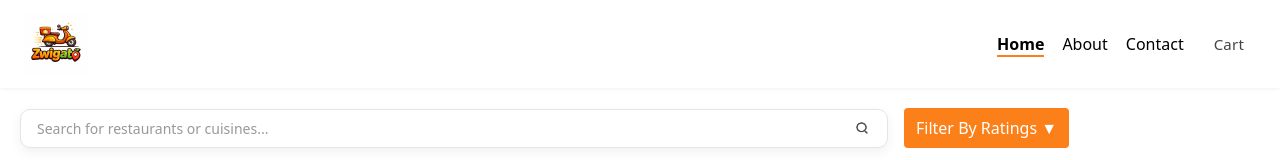
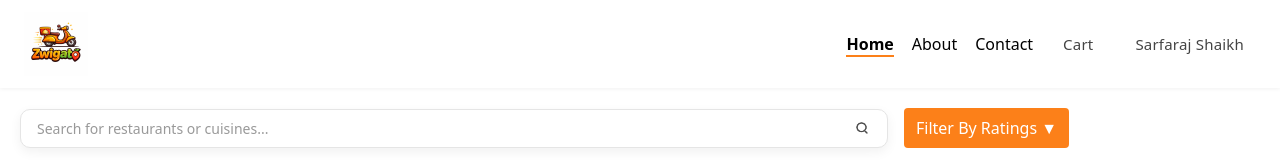
Before and after one commit to iamsrshaikh/zwigato, a React (Create React App) app: page / in a window 1280 px wide. Shown: the top 160 px of the page. Built offline with nearby package versions, Linux system fonts and the light colour scheme; no server answers.

Commit message:
added context

```diff
--- a/package.json
+++ b/package.json
@@ -11,6 +11,7 @@
     "react-dom": "^19.2.3",
     "react-router-dom": "^7.12.0",
     "react-scripts": "5.0.1",
+    "typescript": "^6.0.3",
     "web-vitals": "^2.1.4"
   },
   "scripts": {
--- a/src/App.js
+++ b/src/App.js
@@ -1,10 +1,11 @@
-import { lazy, Suspense } from "react";
+import { lazy, Suspense, useEffect, useState } from "react";
 import { createBrowserRouter, RouterProvider } from "react-router-dom";
 
 import ContactUsPage from "./pages/contact-us";
 import PageError from "./components/PageError/PageError";
 import Layout from "./components/Layout/Layout";
 import Loader from "./components/Loader/Loader";
+import UserContext from "./context/UserContext";
 
 const HomePage = lazy(() => import("./pages/home"));
 const AboutPage = lazy(() => import("./pages/about"));
@@ -49,7 +50,21 @@ const appRouter = createBrowserRouter([
 ]);
 
 function App() {
-  return <RouterProvider router={appRouter} />;
+  const [userName, setUserName] = useState();
+
+  useEffect(() => {
+    const data = {
+      name: "Sarfaraj Shaikh",
+    };
+
+    setUserName(data.name);
+  }, []);
+
+  return (
+    <UserContext.Provider value={{ loggedInUser: userName }}>
+      <RouterProvider router={appRouter} />;
+    </UserContext.Provider>
+  );
 }
 
 export default App;
--- a/src/components/Header/Header.js
+++ b/src/components/Header/Header.js
@@ -2,10 +2,14 @@ import { Link } from "react-router-dom";
 import logo from "../../assets/logo.png";
 import styles from "./Header.module.css";
 import { NAV_TABS } from "../../enums/navTabs";
-import {  useState } from "react";
+import {  useState, useContext } from "react";
+import UserContext from "../../context/UserContext";
 
 const Header = () => {
   const [activeTab, setActiveTab] = useState(NAV_TABS[0].id);
+  const data = useContext(UserContext);
+
+  console.log('data', data);
   return (
     <div className={styles.container}>
       <div className={styles.header}>
@@ -23,6 +27,7 @@ const Header = () => {
               </div>
             ))}
             <li className="cart">Cart</li>
+            <li className="user">{data.loggedInUser}</li>
           </ul>
         </div>
       </div>
--- /dev/null
+++ b/src/context/UserContext.js
@@ -0,0 +1,8 @@
+import { createContext } from "react";
+
+
+const UserContext = createContext({
+    loggedInUser: "Default User"
+});
+
+export default UserContext;
```
Also changed, not shown: 1 other file (tests, documents, lock files or other folders).
